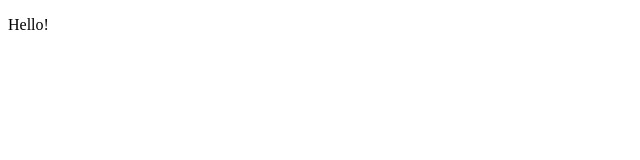
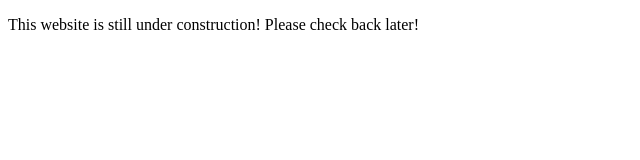
Before and after one commit to jmdesrosi/LearningHTML-Website, a plain HTML site: page index.html in a window 1280 px wide. Shown: the whole page, without its empty margins (0-640 px from the left). Drawn offline with Linux system fonts and the light colour scheme.

Commit message:
Update index.html
Changed website text from "Hello!" to "This website is still under construction! Please check back later!"

```diff
--- a/index.html
+++ b/index.html
@@ -23,6 +23,6 @@
     </head>
 
     <body>
-        <p>Hello!</p>
+        <p>This website is still under construction! Please check back later!</p>
     </body>
 </html>
```
